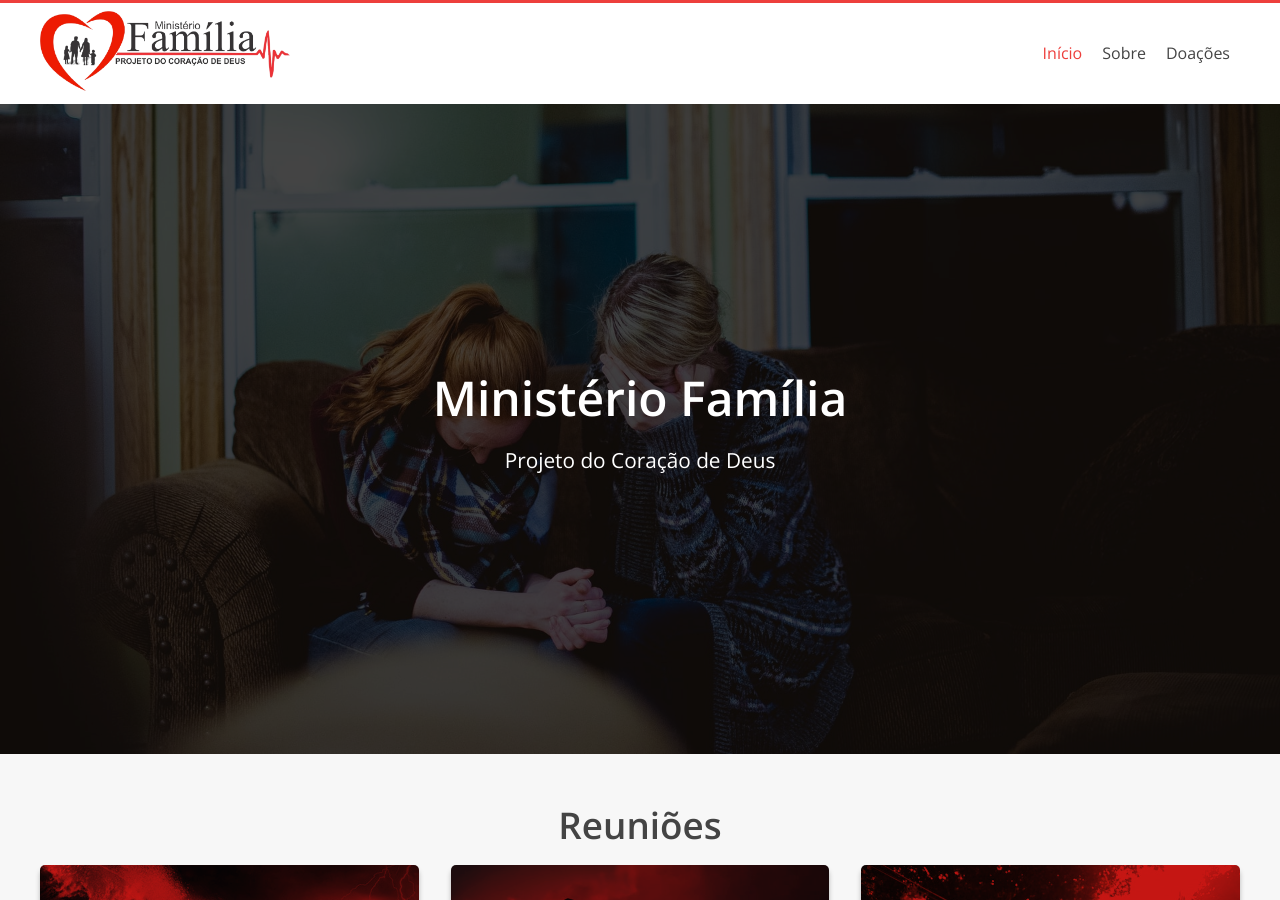
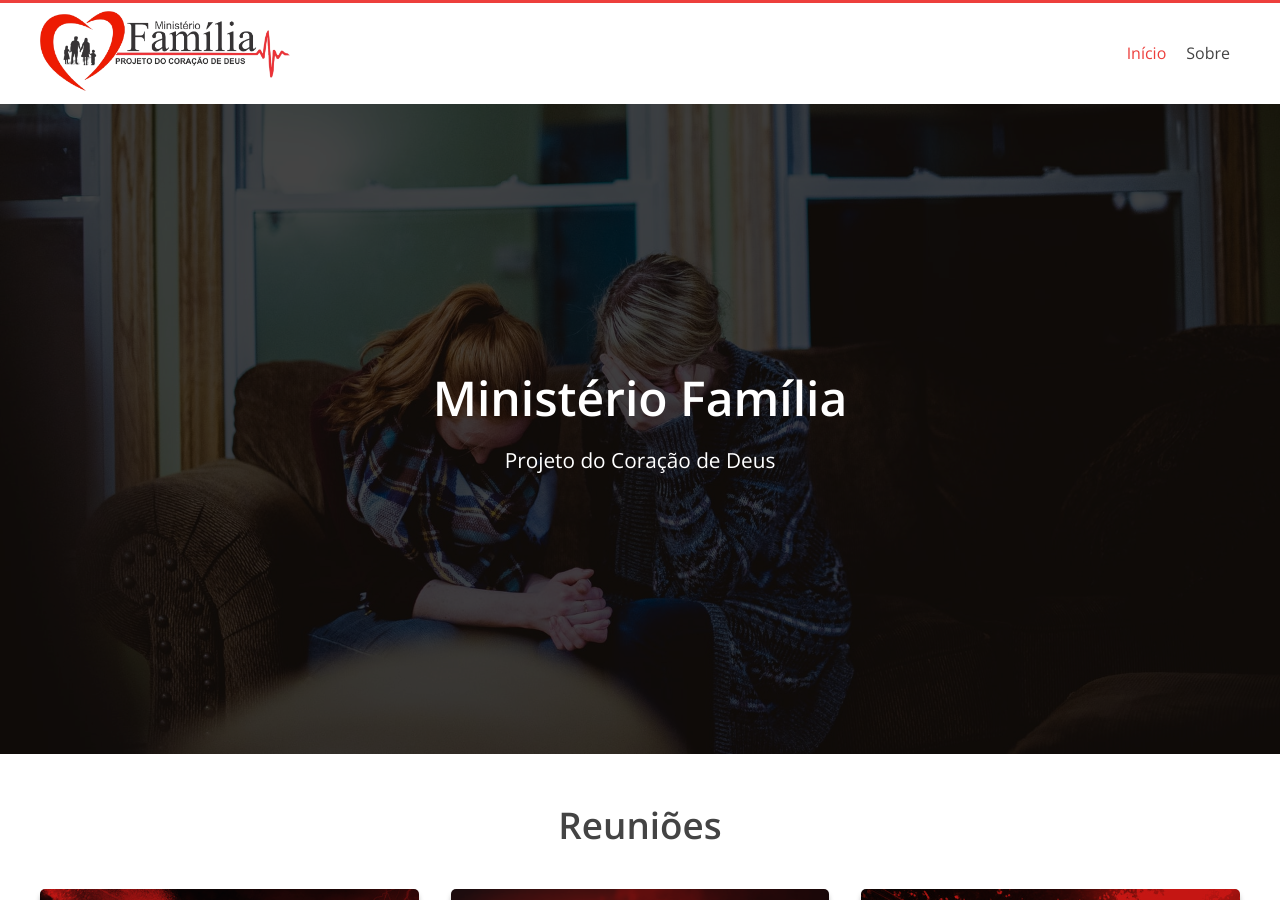
Before and after one commit to ministerio-familia/ministerio-familia.github.io, a Jekyll site: the page built from index.html, in a window 1280 px wide and 900 px high. Built offline with Jekyll 4.4.1, drawn with Linux system fonts in a browser that asks for light colours.

Commit message:
melhorando espaçamento nos textos

```diff
--- a/_includes/top-header.html
+++ b/_includes/top-header.html
@@ -10,9 +10,6 @@
             <li>
                 <a href="/sobre" class="{% if page.url == '/sobre' %}active{% endif %}">Sobre</a>
             </li>
-            <li>
-                <a href="/doacoes" class="{% if page.url == '/doacoes' %}active{% endif %}">Doações</a>
-            </li>
         </ul>
     </nav>
 </header>
--- a/index.html
+++ b/index.html
@@ -10,24 +10,22 @@
 %}
 
 
-<section class="section">
+<section class="section bg-white">
     <div class="container">
-        <h2 class='text-center'>Reuniões</h2>
-        <div class="block">{% include cultos.html %}</div>
+        <h2 class='text-center mb-5'>Reuniões</h2>
+        <div>{% include cultos.html %}</div>
     </div>
 </section>
 
 
-<div class="section bg-white">
+<div class="section">
     <div class="container is-small">
-        <h2>Contribua com a obra do Senhor</h2>
-        <div class='block'>
-            <div class="text-justify">
-                <q>Cada um contribua segundo propôs no seu coração; não com tristeza, ou por necessidade; porque Deus ama ao que dá com alegria.</q>
-            </div>
-            <div class="text-right">
-                <small><i>&mdash; 2 Coríntios 9:7</i></small>
-            </div>
+        <h2 class="mb-5">Contribua com a obra do Senhor</h2>
+        <div class="text-justify">
+            <q>Cada um contribua segundo propôs no seu coração; não com tristeza, ou por necessidade; porque Deus ama ao que dá com alegria.</q>
+        </div>
+        <div class="text-right">
+            <small><i>&mdash; 2 Coríntios 9:7</i></small>
         </div>
         <div class="block text-justify">
             Confira como você pode ajudar o ministério através de dízimos, ofertas e doações.
```
